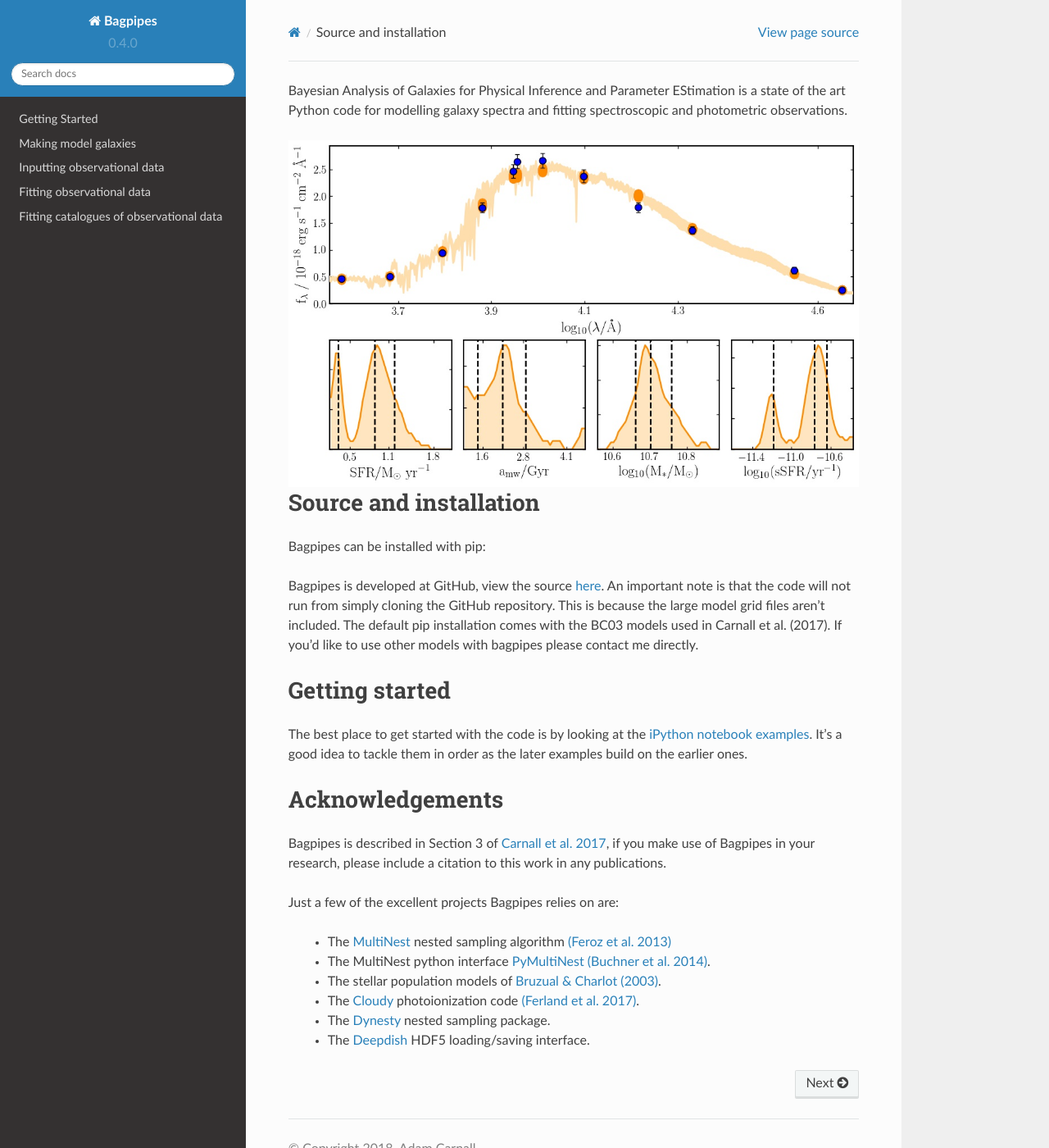
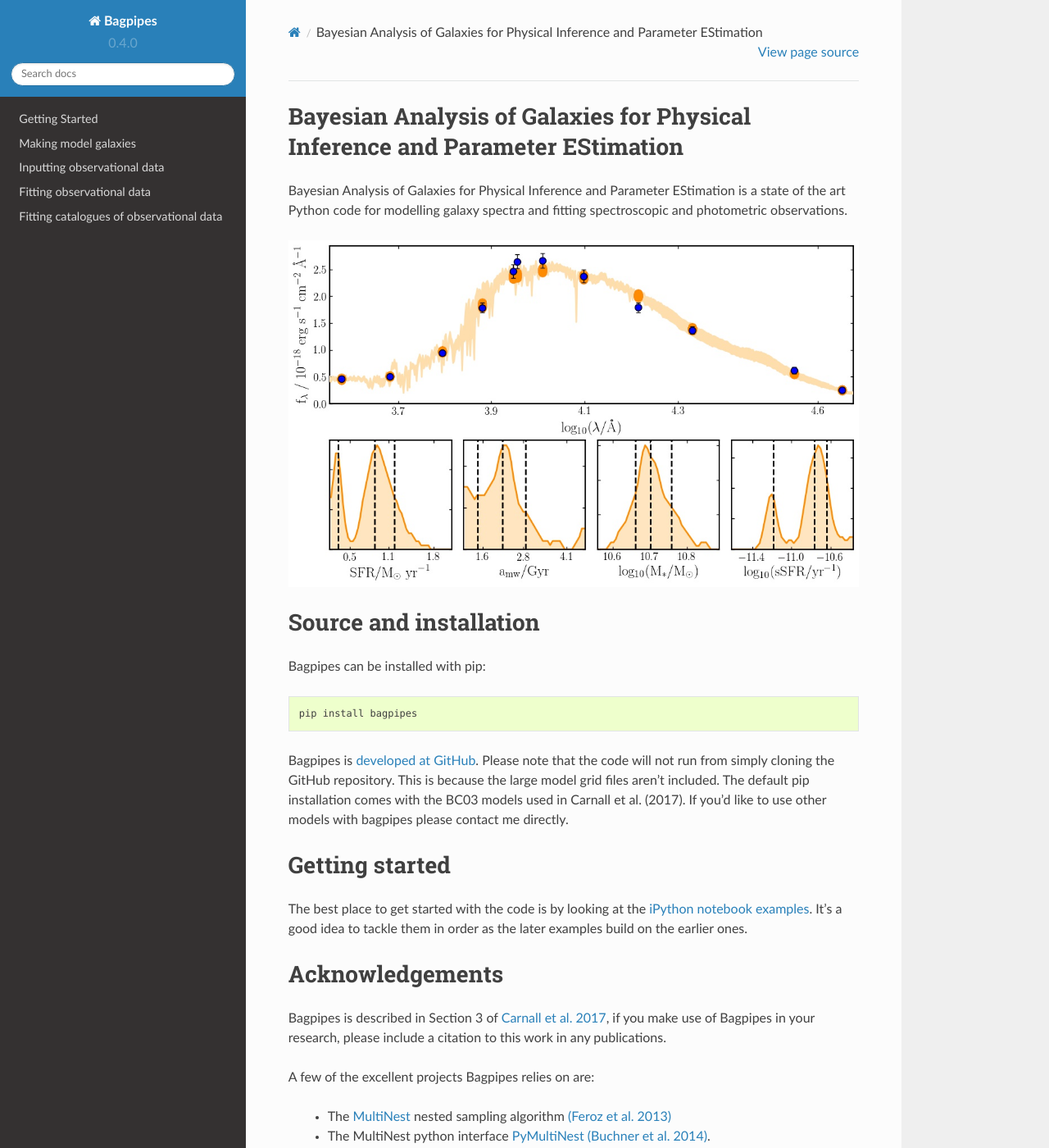
Before and after one commit to ACCarnall/bagpipes, a Sphinx documentation site: the page built from docs/index.rst, in a window 1280 px wide and 1400 px high. Shown: the whole window at 82% size. Built offline with Sphinx 7.4.7 and the Read the Docs theme 2.0.0, drawn with Linux system fonts in a browser that asks for light colours.

Commit message:
updated docs

```diff
--- a/docs/index.rst
+++ b/docs/index.rst
@@ -1,3 +1,6 @@
+Bayesian Analysis of Galaxies for Physical Inference and Parameter EStimation
+-----------------------------------------------------------------------------
+
 Bayesian Analysis of Galaxies for Physical Inference and Parameter EStimation is a state of the art Python code for modelling galaxy spectra and fitting spectroscopic and photometric observations.
 
 .. image:: images/front_page.jpg
@@ -8,9 +11,10 @@
 Bagpipes can be installed with pip:
 
 .. code::
+
     pip install bagpipes
 
-Bagpipes is developed at GitHub, view the source `here <https://github.com/ACCarnall/bagpipes>`_. An important note is that the code will not run from simply cloning the GitHub repository. This is because the large model grid files aren't included. The default pip installation comes with the BC03 models used in Carnall et al. (2017). If you'd like to use other models with bagpipes please contact me directly.
+Bagpipes is `developed at GitHub <https://github.com/ACCarnall/bagpipes>`_. Please note that the code will not run from simply cloning the GitHub repository. This is because the large model grid files aren't included. The default pip installation comes with the BC03 models used in Carnall et al. (2017). If you'd like to use other models with bagpipes please contact me directly.
 
 
 Getting started
@@ -24,7 +28,7 @@
 
 Bagpipes is described in Section 3 of `Carnall et al. 2017 <https://arxiv.org/abs/1712.04452>`_, if you make use of Bagpipes in your research, please include a citation to this work in any publications.
 
-Just a few of the excellent projects Bagpipes relies on are:
+A few of the excellent projects Bagpipes relies on are:
 
  - The `MultiNest <https://ccpforge.cse.rl.ac.uk/gf/project/multinest>`_ nested sampling algorithm `(Feroz et al. 2013) <https://arxiv.org/abs/1306.2144>`_
  - The MultiNest python interface `PyMultiNest <https://johannesbuchner.github.io/PyMultiNest>`_ `(Buchner et al. 2014) <https://arxiv.org/abs/1402.0004>`_.
```
